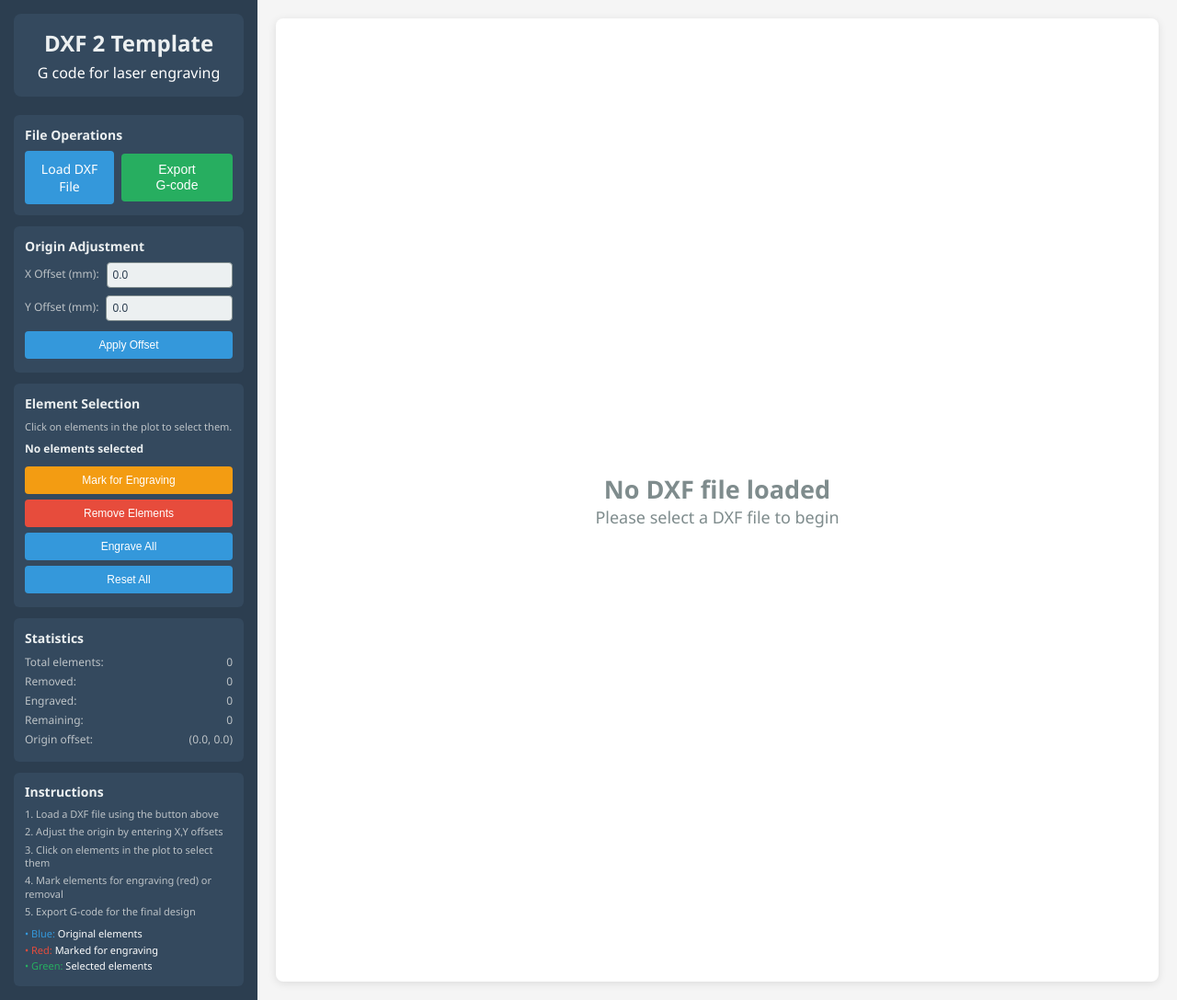
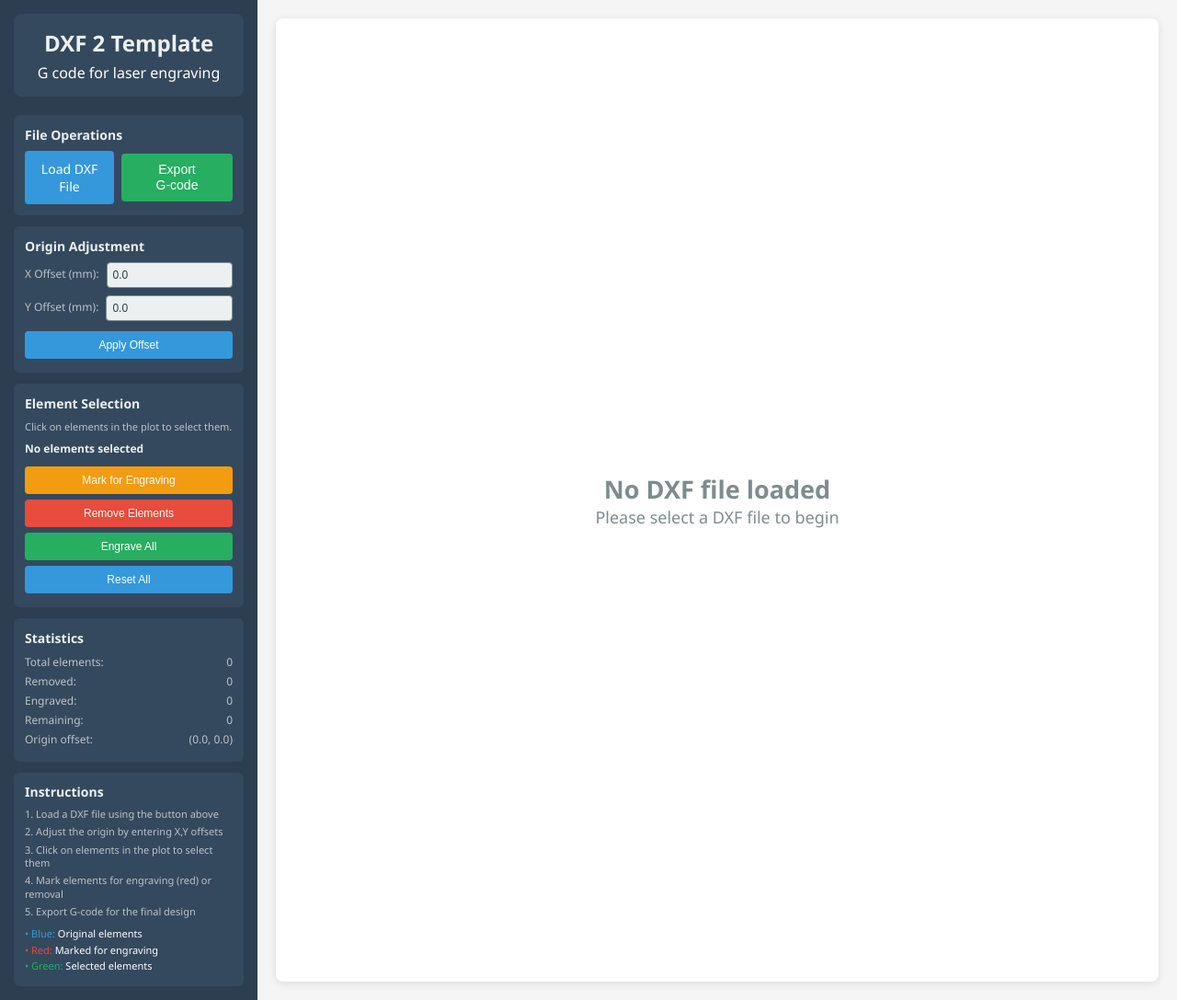
Before and after one commit to PBandJLogic/AppliedMasking-DXF2GCODE2LASER, a Flask app: page / in a window 1280 px wide. Shown: the whole page at 92% size. Run offline with Flask 3, Linux system fonts and the light colour scheme.

Commit message:
Change Engrave All button color to green
- Added btn-success class to Engrave All button
- Button now matches the green color scheme of other action buttons
- Improves visual consistency in the element selection section

```diff
--- a/templates/index.html
+++ b/templates/index.html
@@ -351,7 +351,7 @@
                 </div>
                 <button class="btn btn-warning" onclick="markEngraving()">Mark for Engraving</button>
                 <button class="btn btn-danger" onclick="removeElements()">Remove Elements</button>
-                <button class="btn" onclick="selectAllForEngraving()">Engrave All</button>
+                <button class="btn btn-success" onclick="selectAllForEngraving()">Engrave All</button>
                 <button class="btn" onclick="resetAll()">Reset All</button>
             </div>
 
```
Lines whose indentation alone changed are shown as unchanged.
